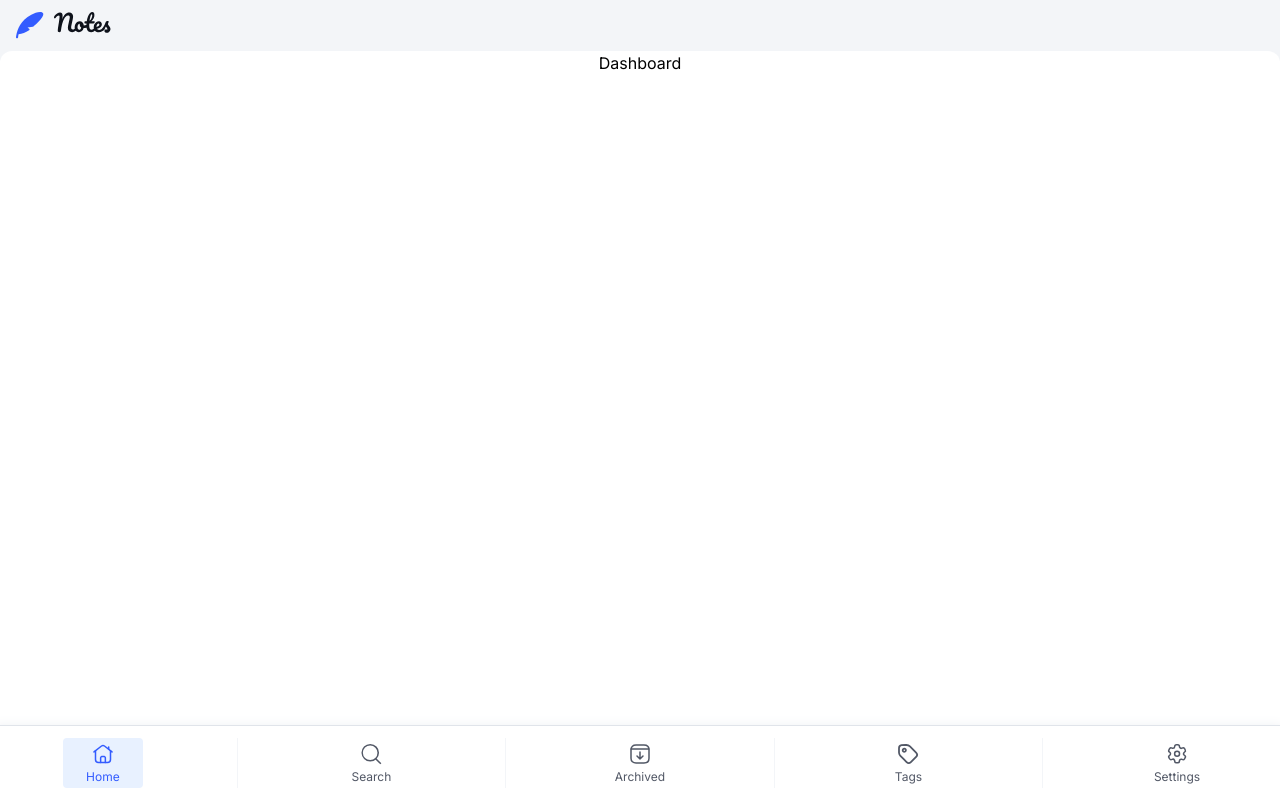
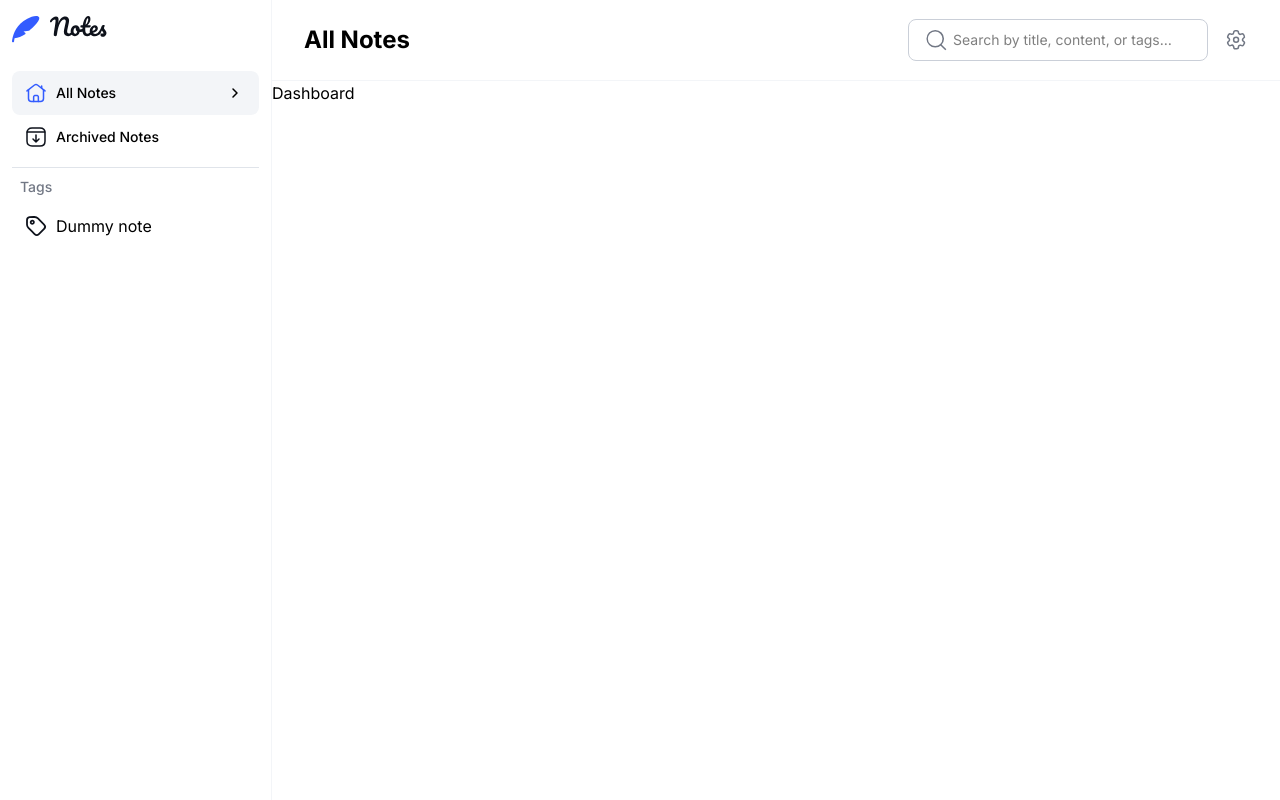
Before and after one commit to aneiqu/note-taking-web-app, a Next.js app: page /dashboard in a window 1280 px wide. Built offline with nearby package versions, Linux system fonts and the light colour scheme.

Commit message:
desktop layout

```diff
--- a/app/(app)/dashboard/layout.tsx
+++ b/app/(app)/dashboard/layout.tsx
@@ -1,20 +1,41 @@
+import SearchIcon from "@/app/assets/icons/icon-search.svg";
+import SettingsIcon from "@/app/assets/icons/icon-settings.svg";
 import LogoFeather from "@/app/assets/icons/logo-feather.svg";
 import LogoTextDark from "@/app/assets/icons/logo-text-dark.svg";
 import LogoTextWhite from "@/app/assets/icons/logo-text-white.svg";
-import Icons from "@/app/ui/dashboard/NavIcons";
+import { Icons } from "@/app/ui/dashboard/NavIcons";
+import Sidebar from "@/app/ui/dashboard/Sidebar/Sidebar";
 
 export default function Layout({ children }: { children: React.ReactNode }) {
   return (
-    <div className='bg-neutral-100 dark:bg-neutral-700 h-screen flex flex-col'>
-      <div className='flex gap-2.5 pl-4 py-3'>
-        <LogoFeather />
-        <LogoTextWhite className='dark:hidden' />
-        <LogoTextDark className='hidden dark:block' />
+    <div className='bg-neutral-100 dark:bg-neutral-700 h-screen flex flex-col lg:flex-row '>
+      <div className='flex flex-col gap-7 pl-4 py-3 lg:py-4 lg:px-3 lg:bg-white lg:min-w-68 border-r border-neutral-100'>
+        <div className='flex gap-2.5 '>
+          <LogoFeather />
+          <LogoTextWhite className='dark:hidden' />
+          <LogoTextDark className='hidden dark:block' />
+        </div>
+        <Sidebar />
       </div>
-      <div className='flex flex-col items-center bg-white px-4 gap-4  dark:bg-neutral-950 rounded-(--radius-12) rounded-b-0 h-full'>
-        {children}
+      <div className='flex flex-col w-full h-full '>
+        <div className='flex flex-col items-center bg-white px-4 gap-4  dark:bg-neutral-950 rounded-12 rounded-b-0 h-full lg:rounded-0 lg:h-fit lg:flex-row lg:px-8 lg:py-[18.5px] lg:items-center lg:border-b border-neutral-100'>
+          <div className='hidden lg:flex items-center w-full gap-4'>
+            <h2 className='text-preset-1'>All Notes</h2>
+            <div className='relative flex items-center ml-auto'>
+              <SearchIcon className='fill-neutral-500 left-4 absolute' />
+              <input
+                type='text'
+                placeholder='Search by title, content, or tags…'
+                className='border border-neutral-300 px-4 py-3 text-preset-5 rounded-lg w-75 pl-11'
+              />
+            </div>
+            <SettingsIcon className='**:fill-neutral-500 cursor-pointer' />
+          </div>
+          <div className='lg:hidden'>{children}</div>
+        </div>
+        <div className='hidden w-full h-full bg-white lg:block'>{children}</div>
       </div>
-      <div className='flex h-fit py-3 px-4 justify-around bg-white shadow-[-2.5px_10px_15px_6px] shadow-neutral-200 outline-1 outline-neutral-200'>
+      <div className='flex h-fit py-3 px-4 justify-around bg-white shadow-[-2.5px_10px_15px_6px] shadow-neutral-200 outline-1 outline-neutral-200 lg:hidden'>
         <Icons />
       </div>
     </div>
--- a/app/ui/dashboard/NavIcons.tsx
+++ b/app/ui/dashboard/NavIcons.tsx
@@ -18,7 +18,7 @@ interface IconProps {
 function IconContainer({ Icon, variant, isActive, label }: IconProps) {
   return (
     <div
-      className={`flex flex-col items-center w-[68.6px] md:w-[80px] py-1 gap-1 rounded-sm ${isActive ? "bg-blue-50" : ""}`}
+      className={`transition-all duration-200 flex flex-col items-center w-[68.6px]   md:w-[80px] py-1 gap-1 rounded-sm ${isActive ? "bg-blue-50" : ""}`}
     >
       <Icon
         className={`${variant === "fill" ? "**:fill-neutral-600" : "**:stroke-neutral-600"} ${isActive ? (variant === "fill" ? "**:fill-blue-500!" : "**:stroke-blue-500!") : ""}`}
@@ -32,7 +32,7 @@ function IconContainer({ Icon, variant, isActive, label }: IconProps) {
   );
 }
 
-export default function Icons() {
+export function Icons() {
   const pathname = usePathname();
   return (
     <>
--- /dev/null
+++ b/app/ui/dashboard/Sidebar/Sidebar.tsx
@@ -0,0 +1,30 @@
+import ArchiveIcon from "@/app/assets/icons/icon-archive.svg";
+import ChevronRightIcon from "@/app/assets/icons/icon-chevron-right.svg";
+import HomeIcon from "@/app/assets/icons/icon-home.svg";
+import TagIcon from "@/app/assets/icons/icon-tag.svg";
+
+export default function Sidebar() {
+  return (
+    <div className='flex-col gap-2 hidden lg:flex'>
+      <div className='text-preset-4'>
+        <div className='flex gap-2 items-center py-2.5 px-3 bg-neutral-100 rounded-lg '>
+          <HomeIcon className='fill-blue-500' />
+          <p>All Notes</p>
+          <ChevronRightIcon className='ml-auto' />
+        </div>
+        <div className='flex gap-2 items-center py-2.5 px-3 rounded-lg'>
+          <ArchiveIcon />
+          <p>Archived Notes</p>
+        </div>
+      </div>
+      <hr className='w-full h-1 text-neutral-200' />
+      <div className='px-2 text-preset-4 text-neutral-500'>Tags</div>
+      <div className=''>
+        <div className='flex gap-2 items-center py-2.5 px-3 rounded-lg'>
+          <TagIcon />
+          <p>Dummy note</p>
+        </div>
+      </div>
+    </div>
+  );
+}
--- /dev/null
+++ b/app/ui/dashboard/Sidebar/SidebarItem.tsx
@@ -0,0 +1,14 @@
+interface ItemProps {
+  Icon: React.ComponentType<React.SVGProps<SVGSVGElement>>;
+  isActive: boolean;
+  label: string;
+}
+
+function ItemContainer({ Icon, label, isActive }: ItemProps) {
+  return (
+    <div className='flex gap-2 items-center py-2.5 px-3 bg-neutral-100 rounded-lg '>
+      <Icon />
+      {label}
+    </div>
+  );
+}
```
